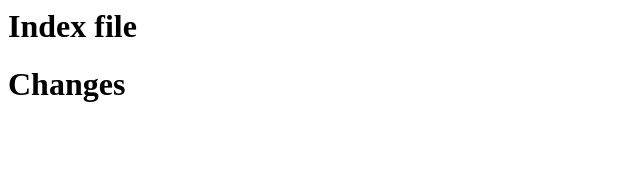
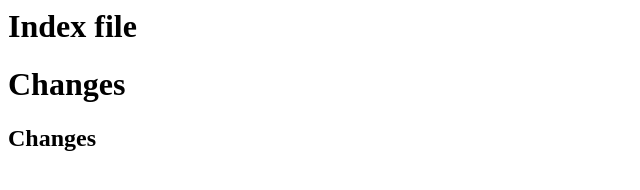
Before and after one commit to tanlxag012/git, a plain HTML site: page index.html in a window 1280 px wide. Shown: the whole page, without its empty margins (0-640 px from the left). Drawn offline with Linux system fonts and the light colour scheme.

Commit message:
Update index.html lan 2

```diff
--- a/index.html
+++ b/index.html
@@ -1,2 +1,3 @@
 <h1>Index file</h1>
 <h1>Changes</h1>
+<h2>Changes</h2>
```
